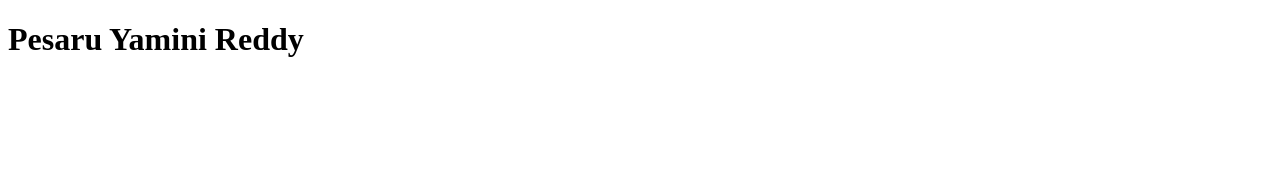
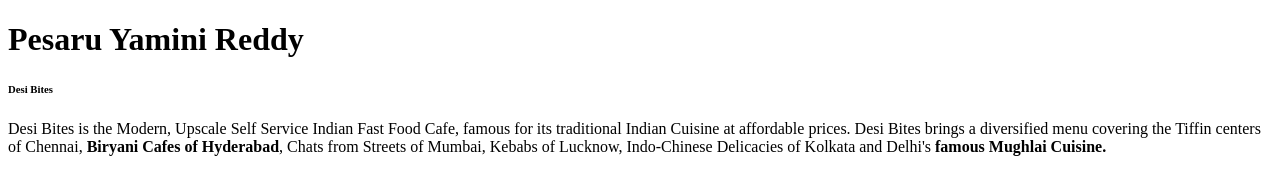
Before and after one commit to 44-563-Web-Apps-S24/44563-webapps-s24-assignment3-YAMINIREDDYPESARU, a plain HTML site: page index.html in a window 1280 px wide. Drawn offline with Linux system fonts and the light colour scheme.

Commit message:
updated restarent name and its paragraph with bold words

```diff
--- a/index.html
+++ b/index.html
@@ -5,5 +5,8 @@
 </head>
 <body>
     <h1>Pesaru Yamini Reddy</h1>
+    <h6>Desi Bites</h6>
+    <p>Desi Bites is the Modern, Upscale Self Service Indian Fast Food Cafe, famous for its traditional Indian Cuisine at affordable prices. Desi Bites brings a diversified menu covering the Tiffin centers of Chennai, <b>Biryani Cafes of Hyderabad</b>, Chats from Streets of Mumbai, Kebabs of Lucknow, Indo-Chinese Delicacies of Kolkata and Delhi's <b>famous Mughlai Cuisine.</b></p>
+
 </body>
 </html>
```
